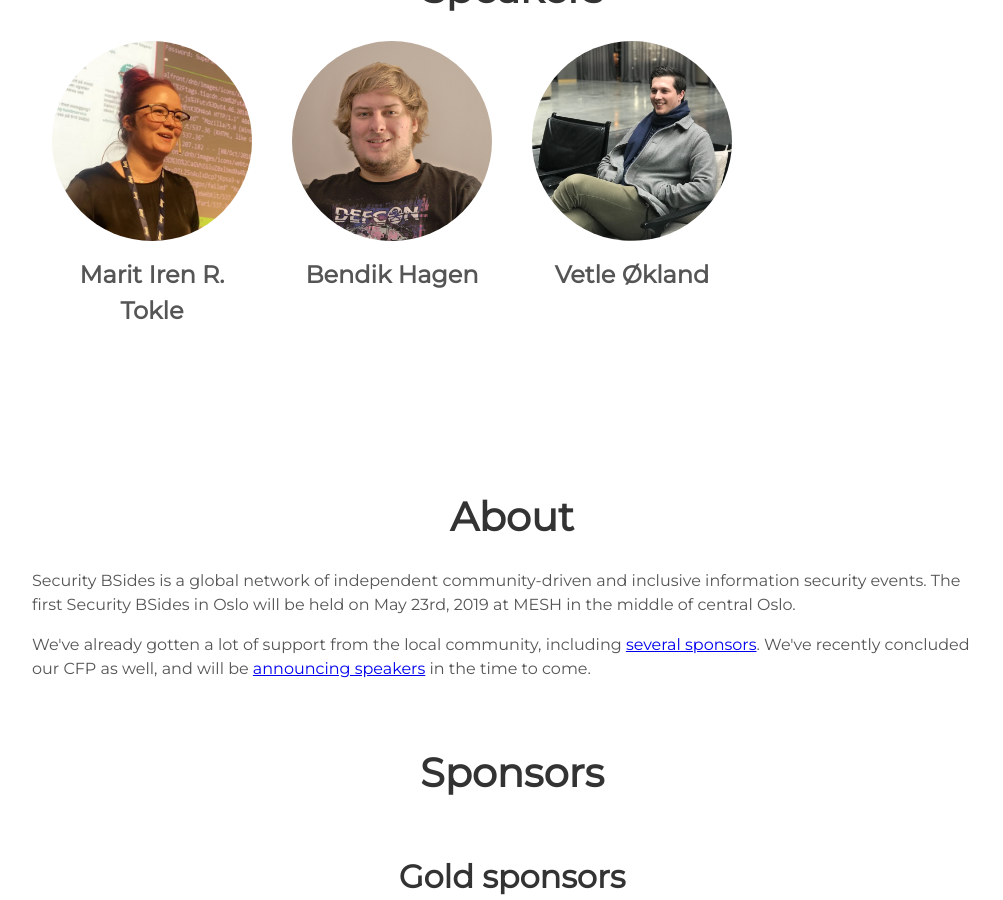
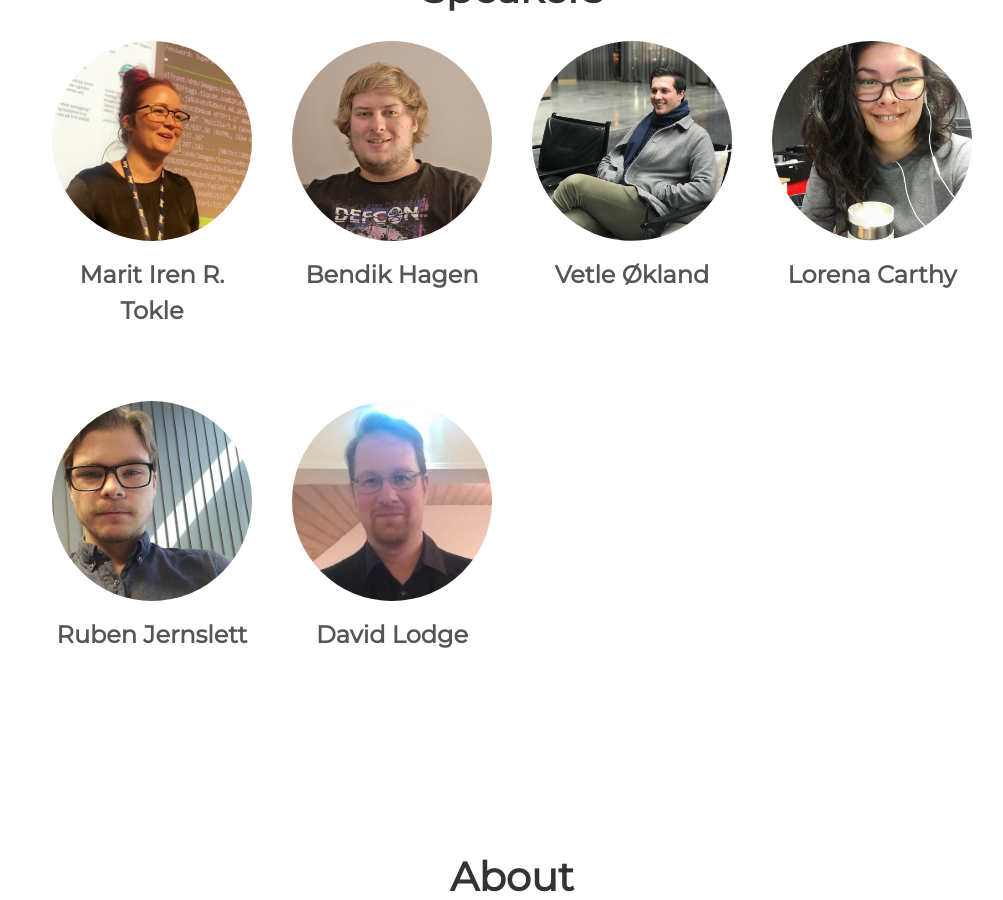
Before and after one commit to eoftedal/2019, a Jekyll site: the page built from index.html, in a window 1280 px wide and 900 px high, scrolled down 1003 px. Shown: the whole window, without its empty margins (128-1131 px from the left). Built offline with Jekyll 4.4.1, drawn with Linux system fonts in a browser that asks for light colours.

Commit message:
added loreta&ruben&david

```diff
--- a/_config.yaml
+++ b/_config.yaml
@@ -16,6 +16,13 @@ speakers:
     image: bendik.jpg
   - name: Vetle Økland
     image: vetle.jpg
+  - name: Lorena Carthy
+    image: lorena.jpg
+  - name: Ruben Jernslett
+    image: Ruben.jpg
+  - name: David Lodge
+    image: DavidLodge.jpg
+
 
 sponsors:
   gold:
```
Also changed, not shown: assets/images/speakers/DavidLodge.jpg (added), assets/images/speakers/Ruben.jpg (added), assets/images/speakers/lorena.jpg (added).
